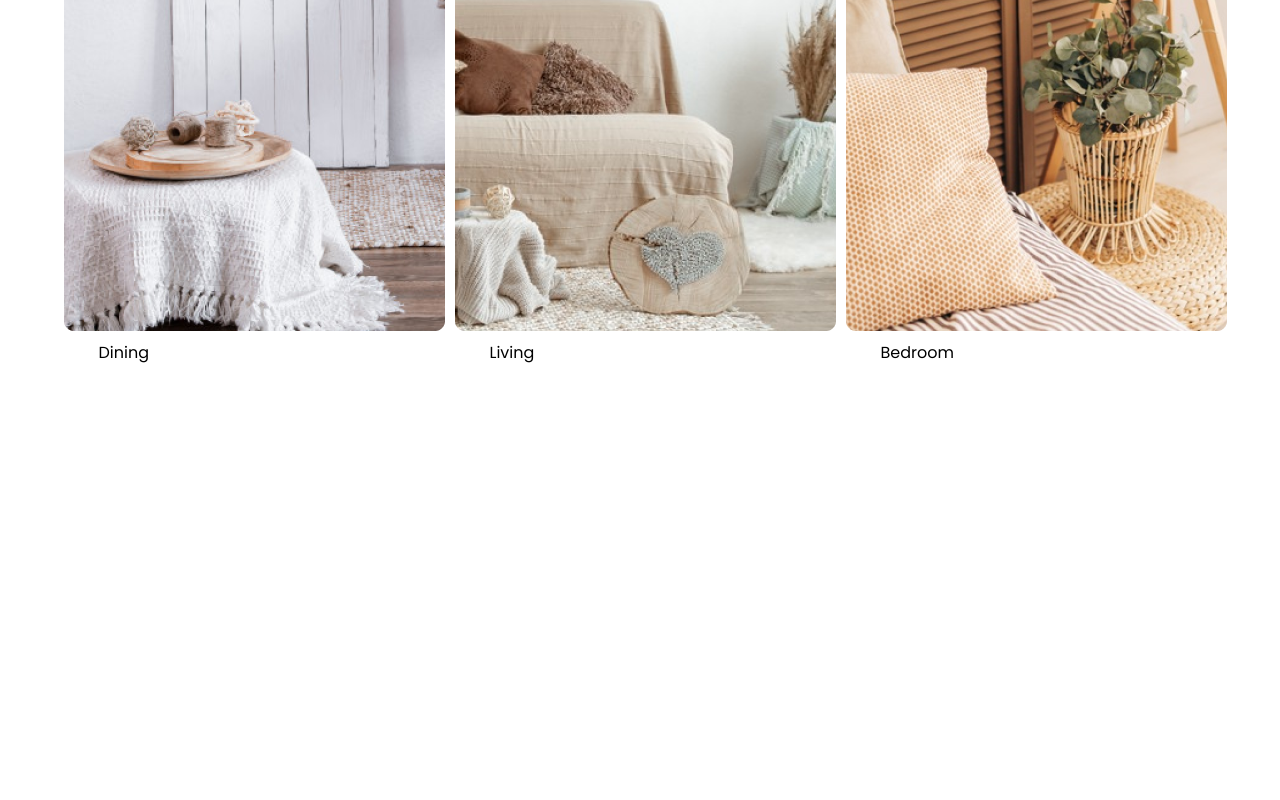
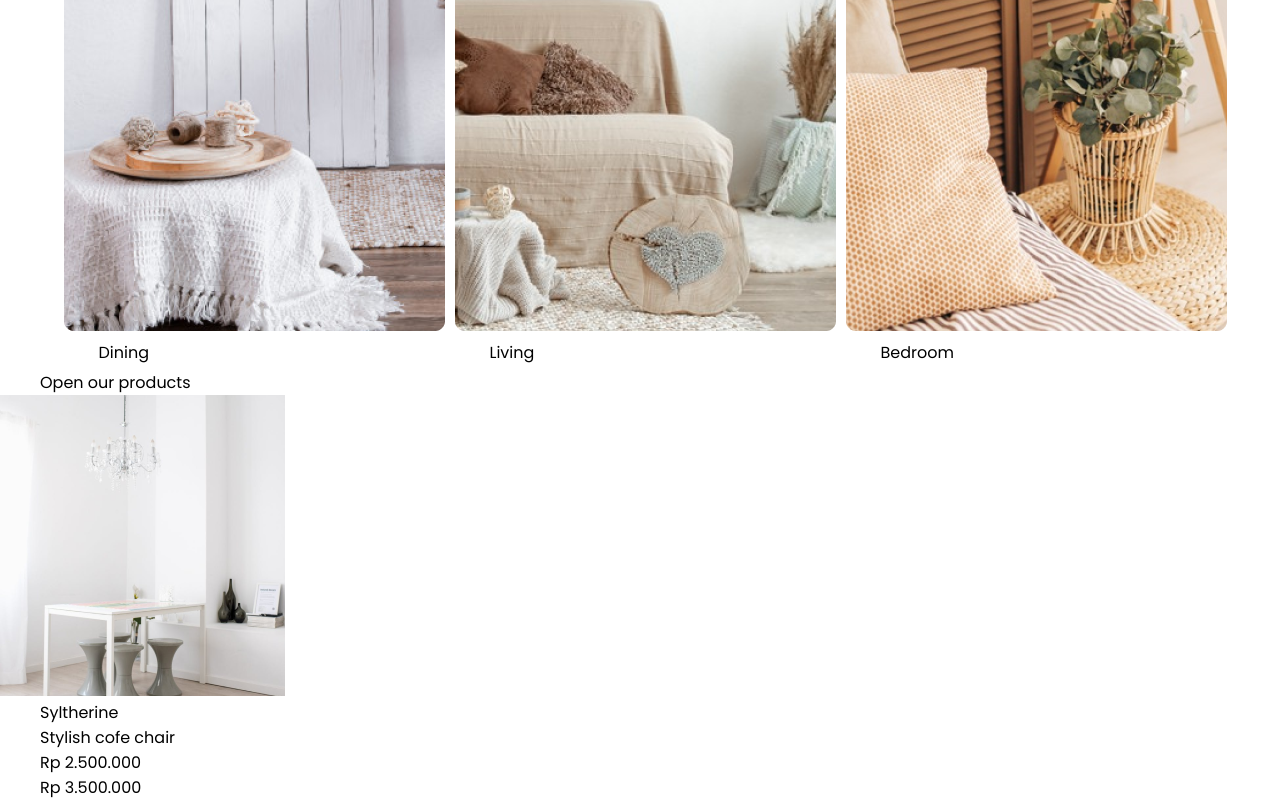
Before and after one commit to S-Evangelista/Furniro, a React (Vite) app: page / in a window 1280 px wide. Shown: the part 934-1734 px from the top of the page. Before the commit the page ends 1304 px from the top, so only its background shows below. Built offline with nearby package versions, Linux system fonts and the light colour scheme.

Commit message:
Atualizações

```diff
--- a/src/App.jsx
+++ b/src/App.jsx
@@ -2,6 +2,7 @@ import React from 'react';
 import Cabecalho from './Componentes/Componentes';
 import Pagina1 from './Componentes/Pagina1';
 import Pagina2 from './Componentes/Pagina2';
+import Pagina3 from './Componentes/Pagina3';
 
 const App = () => {
   return (
@@ -9,6 +10,7 @@ const App = () => {
     <Cabecalho/>
     <Pagina1/>
     <Pagina2/>
+    <Pagina3/>
   </>
 
   );
--- a/src/Componentes/Pagina3.css
+++ b/src/Componentes/Pagina3.css
@@ -0,0 +1,4 @@
+.preco{
+    display: flex;
+
+}
--- a/src/Componentes/Pagina3.jsx
+++ b/src/Componentes/Pagina3.jsx
@@ -0,0 +1,33 @@
+import "./Pagina3.css"
+
+const Pagina3 = () => {
+    return(
+    <>
+        <html lang="pt-BR">
+        <head>
+            <meta charset="UTF-8" />
+            <meta name="viewport" content="width=device-width, initial-scale=1.0" />
+            <title>Furniro</title>
+        </head>
+        <body>
+            <p className="tituloP3"> Open our products </p>
+            <div className="gradeP3">
+                <div className="produto">
+                    <img src="./img/1.png"></img>
+                    <p className="textProduto">Syltherine</p>
+                    <p className="subtextP">Stylish cofe chair</p>
+                    <p className="precoP">Rp 2.500.000</p>
+                    <p className="subPrecoP">Rp 3.500.000</p>
+
+                </div>
+
+            </div>
+
+        </body>
+        </html>
+
+    </>
+    );
+};
+
+export default Pagina3;
```
